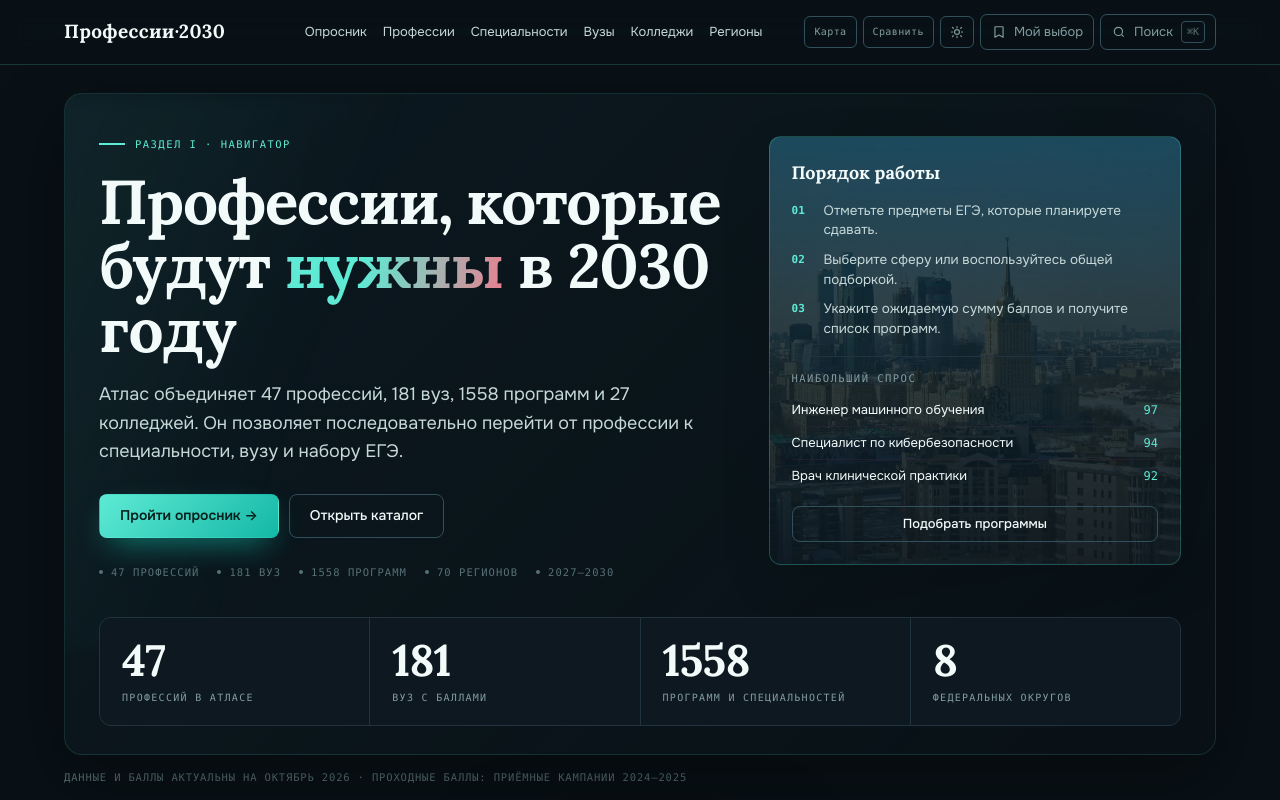
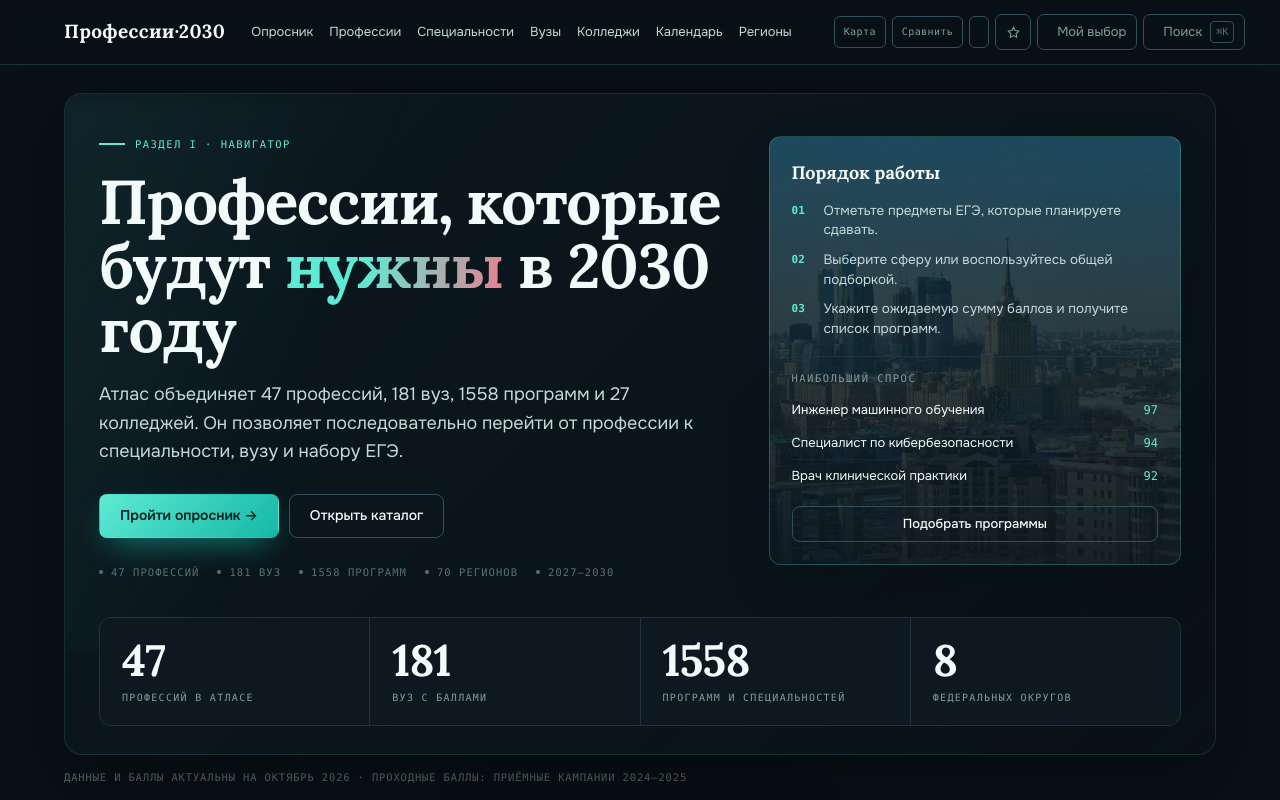
Before and after one commit to comesee10/atlas-2030, a plain HTML site: page index.html in a window 1280 px wide. Shown: the top 800 px of the page. Drawn offline with Linux system fonts and the light colour scheme.

Commit message:
Atlas 2030: admission calendar, favorites, salary chart (index.html)

```diff
--- a/index.html
+++ b/index.html
@@ -33,7 +33,7 @@
 <meta name="twitter:title" content="Профессии·2030 — атлас востребованных профессий">
 <meta name="twitter:description" content="Опросник, профессии, вузы и колледжи России с маршрутами поступления.">
 <meta name="twitter:image" content="https://comesee10.github.io/atlas-2030/og.png">
-<link rel="stylesheet" href="styles.css?v=20261104-7">
+<link rel="stylesheet" href="styles.css?v=20261104-8">
 <meta http-equiv="Content-Security-Policy" content="default-src 'self'; base-uri 'self'; object-src 'none'; form-action 'self'; script-src 'self'; style-src 'self' 'unsafe-inline'; img-src 'self' data:; font-src 'self' data:; connect-src 'self'; worker-src 'self'; manifest-src 'self'; frame-src 'none';">
 <script type="application/ld+json">
 {
@@ -91,10 +91,15 @@
       <a href="#/specialties" data-route="/specialties">Специальности</a>
       <a href="#/universities" data-route="/universities">Вузы</a>
       <a href="#/colleges" data-route="/colleges">Колледжи</a>
+      <a href="#/calendar" data-route="/calendar">Календарь</a>
       <a href="#/regions" data-route="/regions">Регионы</a>
     </nav>
 
     <div class="hdr-actions">
+      <button class="search-btn fav-open" id="openFav" aria-label="Избранное" title="Избранное">
+        <svg width="15" height="15" viewBox="0 0 24 24" fill="none" stroke="currentColor" stroke-width="1.8" stroke-linecap="round" stroke-linejoin="round" aria-hidden="true"><path d="M12 3.5l2.6 5.3 5.9.9-4.3 4.2 1 5.9-5.2-2.8-5.2 2.8 1-5.9L3.5 9.7l5.9-.9z"/></svg>
+        <span class="fav-count" id="favN" hidden>0</span>
+      </button>
       <button class="search-btn choice-btn" id="openChoice" aria-label="Мой выбор" title="Мой выбор" aria-haspopup="dialog">
         <svg width="14" height="14" viewBox="0 0 24 24" fill="none" stroke="currentColor" stroke-width="2" stroke-linecap="round" stroke-linejoin="round" aria-hidden="true"><path d="M6 3h12a1 1 0 0 1 1 1v17l-7-4-7 4V4a1 1 0 0 1 1-1z"/></svg>
         <span>Мой выбор</span>
@@ -141,6 +146,8 @@
       <a href="#/specialties">Специальности</a>
       <a href="#/universities">Вузы</a>
       <a href="#/admission">Бюджетные места</a>
+      <a href="#/calendar">Календарь приёма</a>
+      <a href="#/favorites">Избранное</a>
       <a href="#/map">Карта округов</a>
       <a href="#/compare">Сравнение</a>
       <a href="#/colleges">Колледжи</a>
@@ -176,6 +183,6 @@
 <script defer src="data-universities-2.js?v=20261104-1"></script>
 <script defer src="data-universities-3.js?v=20261104-1"></script>
 <script defer src="catalog-expansion.js?v=20261104-1"></script>
-<script defer src="app.js?v=20261104-7"></script>
+<script defer src="app.js?v=20261104-8"></script>
 </body>
 </html>
```
